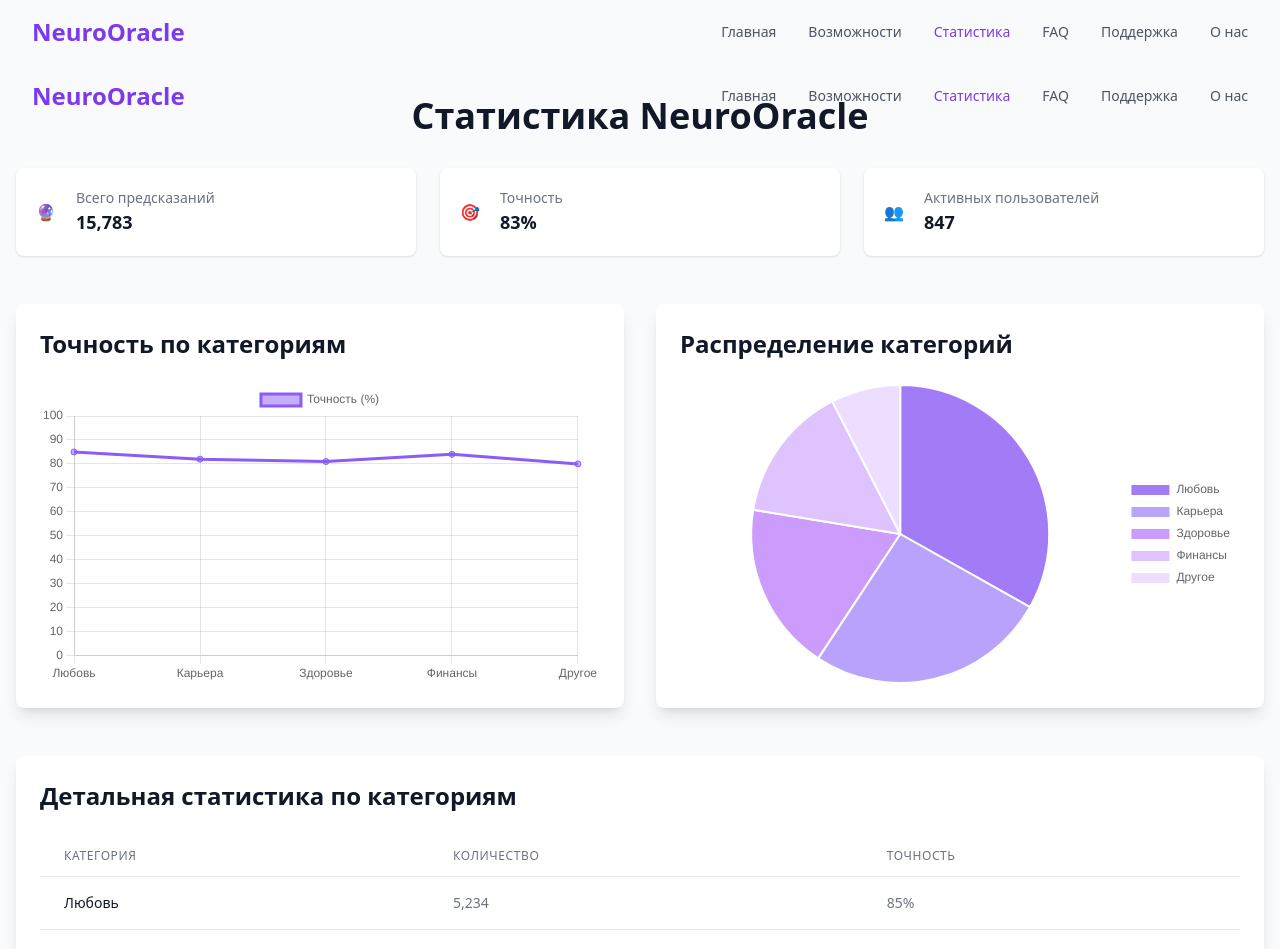
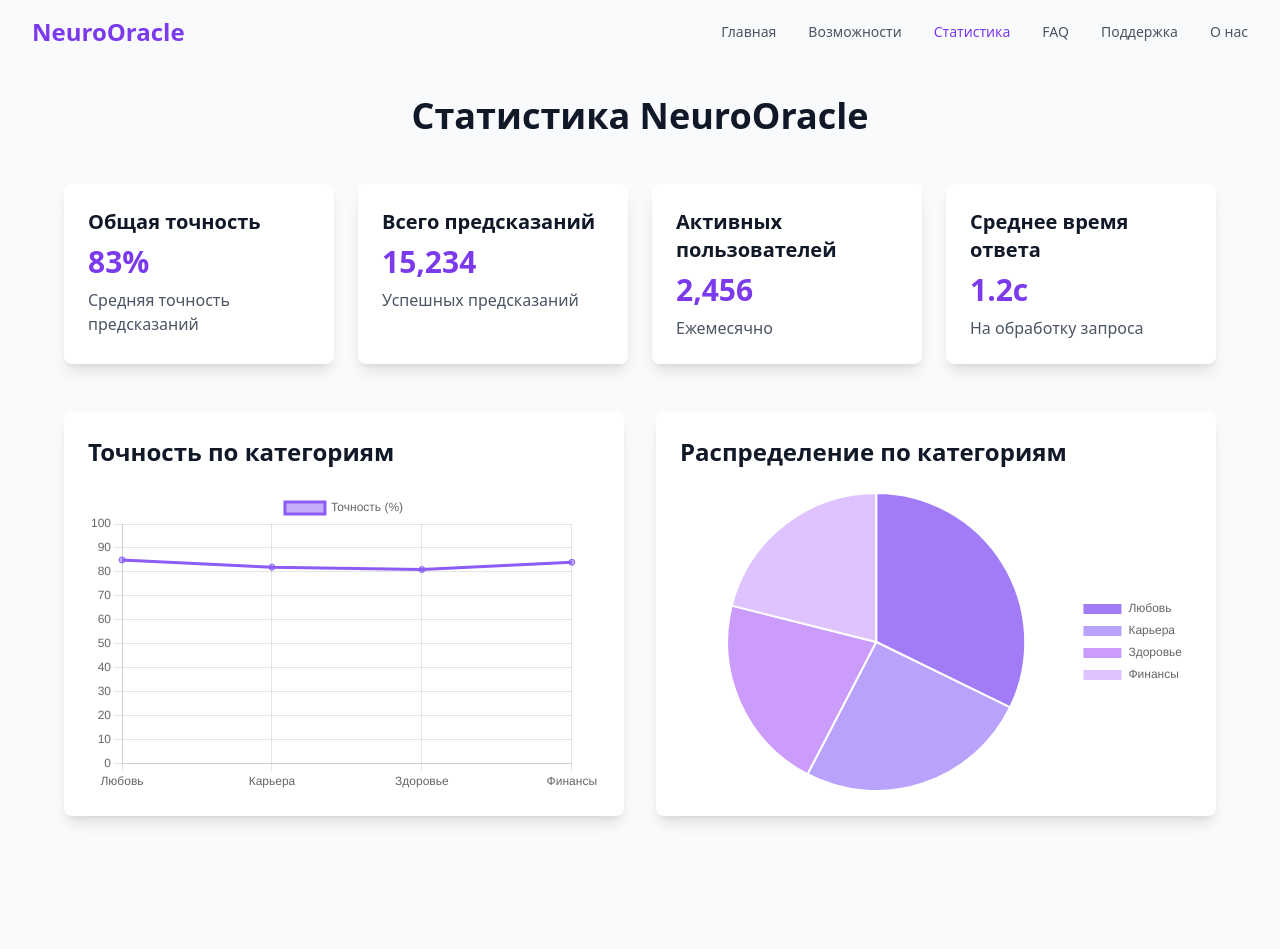
Before and after one commit to lesha358/NeuroOracle, a Next.js app: page /stats in a window 1280 px wide. Shown: the top 949 px of the page. After the commit the page ends 864 px from the top, so only its background shows below. Built offline with nearby package versions, Linux system fonts and the light colour scheme.

Commit message:
Исправлено дублирование навигационного меню на всех страницах

```diff
--- a/pages/stats.tsx
+++ b/pages/stats.tsx
@@ -1,77 +1,39 @@
 import { NextPage } from 'next';
-import { useEffect, useState } from 'react';
 import Head from 'next/head';
-import Navbar from '../components/Navbar';
-import StatsCard from '../components/StatsCard';
 import { StatsChart } from '../components/StatsChart';
 import { StatsPieChart } from '../components/StatsPieChart';
 
-interface StatsData {
-  totalPredictions: number;
-  accuracy: number;
-  activeUsers: number;
-  categories: {
-    name: string;
-    count: number;
-    accuracy: number;
-  }[];
+const stats = [
+  {
+    title: 'Общая точность',
+    value: '83%',
+    description: 'Средняя точность предсказаний'
+  },
+  {
+    title: 'Всего предсказаний',
+    value: '15,234',
+    description: 'Успешных предсказаний'
+  },
+  {
+    title: 'Активных пользователей',
+    value: '2,456',
+    description: 'Ежемесячно'
+  },
+  {
+    title: 'Среднее время ответа',
+    value: '1.2с',
+    description: 'На обработку запроса'
   }
+];
+
+const categoryData = [
+  { name: 'Любовь', count: 5234, accuracy: 85 },
+  { name: 'Карьера', count: 4123, accuracy: 82 },
+  { name: 'Здоровье', count: 3456, accuracy: 81 },
+  { name: 'Финансы', count: 3421, accuracy: 84 }
+];
 
 const StatsPage: NextPage = () => {
-  const [stats, setStats] = useState<StatsData | null>(null);
-  const [loading, setLoading] = useState(true);
-  const [error, setError] = useState<string | null>(null);
-
-  useEffect(() => {
-    const fetchStats = async () => {
-      try {
-        const response = await fetch('/api/stats');
-        if (!response.ok) {
-          throw new Error('Ошибка при загрузке статистики');
-        }
-        const data = await response.json();
-        setStats(data);
-      } catch (err) {
-        setError(err instanceof Error ? err.message : 'Произошла ошибка');
-      } finally {
-        setLoading(false);
-      }
-    };
-
-    fetchStats();
-  }, []);
-
-  if (loading) {
-    return (
-      <div className="min-h-screen bg-gray-50">
-        <Navbar />
-        <div className="flex items-center justify-center min-h-[calc(100vh-4rem)]">
-          <div className="text-center">
-            <div className="animate-spin rounded-full h-12 w-12 border-b-2 border-primary-600 mx-auto"></div>
-            <p className="mt-4 text-gray-600">Загрузка статистики...</p>
-          </div>
-        </div>
-      </div>
-    );
-  }
-
-  if (error) {
-    return (
-      <div className="min-h-screen bg-gray-50">
-        <Navbar />
-        <div className="flex items-center justify-center min-h-[calc(100vh-4rem)]">
-          <div className="text-center">
-            <p className="text-red-600">{error}</p>
-          </div>
-        </div>
-      </div>
-    );
-  }
-
-  if (!stats) {
-    return null;
-  }
-
   return (
     <div className="min-h-screen bg-gray-50">
       <Head>
@@ -79,29 +41,26 @@ const StatsPage: NextPage = () => {
         <meta name="description" content="Статистика работы NeuroOracle" />
       </Head>
 
-      <Navbar />
-
       <main className="container mx-auto px-4 py-8">
-        <h1 className="text-4xl font-bold text-center text-gray-900 mb-8">
+        <div className="max-w-6xl mx-auto">
+          <h1 className="text-4xl font-bold text-center text-gray-900 mb-12">
             Статистика NeuroOracle
           </h1>
 
-        <div className="grid grid-cols-1 md:grid-cols-3 gap-6 mb-12">
-          <StatsCard
-            title="Всего предсказаний"
-            value={stats.totalPredictions.toLocaleString()}
-            icon="🔮"
-          />
-          <StatsCard
-            title="Точность"
-            value={`${stats.accuracy}%`}
-            icon="🎯"
-          />
-          <StatsCard
-            title="Активных пользователей"
-            value={stats.activeUsers.toLocaleString()}
-            icon="👥"
-          />
+          <div className="grid grid-cols-1 md:grid-cols-2 lg:grid-cols-4 gap-6 mb-12">
+            {stats.map((stat, index) => (
+              <div key={index} className="bg-white rounded-lg shadow-lg p-6">
+                <h2 className="text-xl font-semibold text-gray-900 mb-2">
+                  {stat.title}
+                </h2>
+                <div className="text-3xl font-bold text-primary-600 mb-2">
+                  {stat.value}
+                </div>
+                <p className="text-gray-600">
+                  {stat.description}
+                </p>
+              </div>
+            ))}
           </div>
 
           <div className="grid grid-cols-1 lg:grid-cols-2 gap-8">
@@ -110,56 +69,17 @@ const StatsPage: NextPage = () => {
                 Точность по категориям
               </h2>
               <div className="h-[300px]">
-              <StatsChart data={stats.categories} />
+                <StatsChart data={categoryData} />
               </div>
             </div>
 
             <div className="bg-white rounded-lg shadow-lg p-6">
               <h2 className="text-2xl font-semibold text-gray-900 mb-6">
-              Распределение категорий
+                Распределение по категориям
               </h2>
               <div className="h-[300px]">
-              <StatsPieChart data={stats.categories} />
+                <StatsPieChart data={categoryData} />
               </div>
-          </div>
-        </div>
-
-        <div className="mt-12">
-          <div className="bg-white rounded-lg shadow-lg p-6">
-            <h2 className="text-2xl font-semibold text-gray-900 mb-6">
-              Детальная статистика по категориям
-            </h2>
-            <div className="overflow-x-auto">
-              <table className="min-w-full divide-y divide-gray-200">
-                <thead>
-                  <tr>
-                    <th className="px-6 py-3 text-left text-xs font-medium text-gray-500 uppercase tracking-wider">
-                      Категория
-                    </th>
-                    <th className="px-6 py-3 text-left text-xs font-medium text-gray-500 uppercase tracking-wider">
-                      Количество
-                    </th>
-                    <th className="px-6 py-3 text-left text-xs font-medium text-gray-500 uppercase tracking-wider">
-                      Точность
-                    </th>
-                  </tr>
-                </thead>
-                <tbody className="bg-white divide-y divide-gray-200">
-                  {stats.categories.map((category) => (
-                    <tr key={category.name}>
-                      <td className="px-6 py-4 whitespace-nowrap text-sm font-medium text-gray-900">
-                        {category.name}
-                      </td>
-                      <td className="px-6 py-4 whitespace-nowrap text-sm text-gray-500">
-                        {category.count.toLocaleString()}
-                      </td>
-                      <td className="px-6 py-4 whitespace-nowrap text-sm text-gray-500">
-                        {category.accuracy}%
-                      </td>
-                    </tr>
-                  ))}
-                </tbody>
-              </table>
             </div>
           </div>
         </div>
--- a/pages/support.tsx
+++ b/pages/support.tsx
@@ -1,7 +1,6 @@
 import { NextPage } from 'next';
 import Head from 'next/head';
 import Link from 'next/link';
-import Navbar from '../components/Navbar';
 
 const SupportPage: NextPage = () => {
   return (
@@ -10,8 +9,6 @@ const SupportPage: NextPage = () => {
         <title>Поддержка - NeuroOracle</title>
         <meta name="description" content="Служба поддержки NeuroOracle" />
       </Head>
-
-      <Navbar />
 
       <main className="container mx-auto px-4 py-8">
         <div className="max-w-3xl mx-auto">
```
Also changed, not shown: pages/features.tsx (+33 -93 lines). Lines whose indentation alone changed are shown as unchanged.
